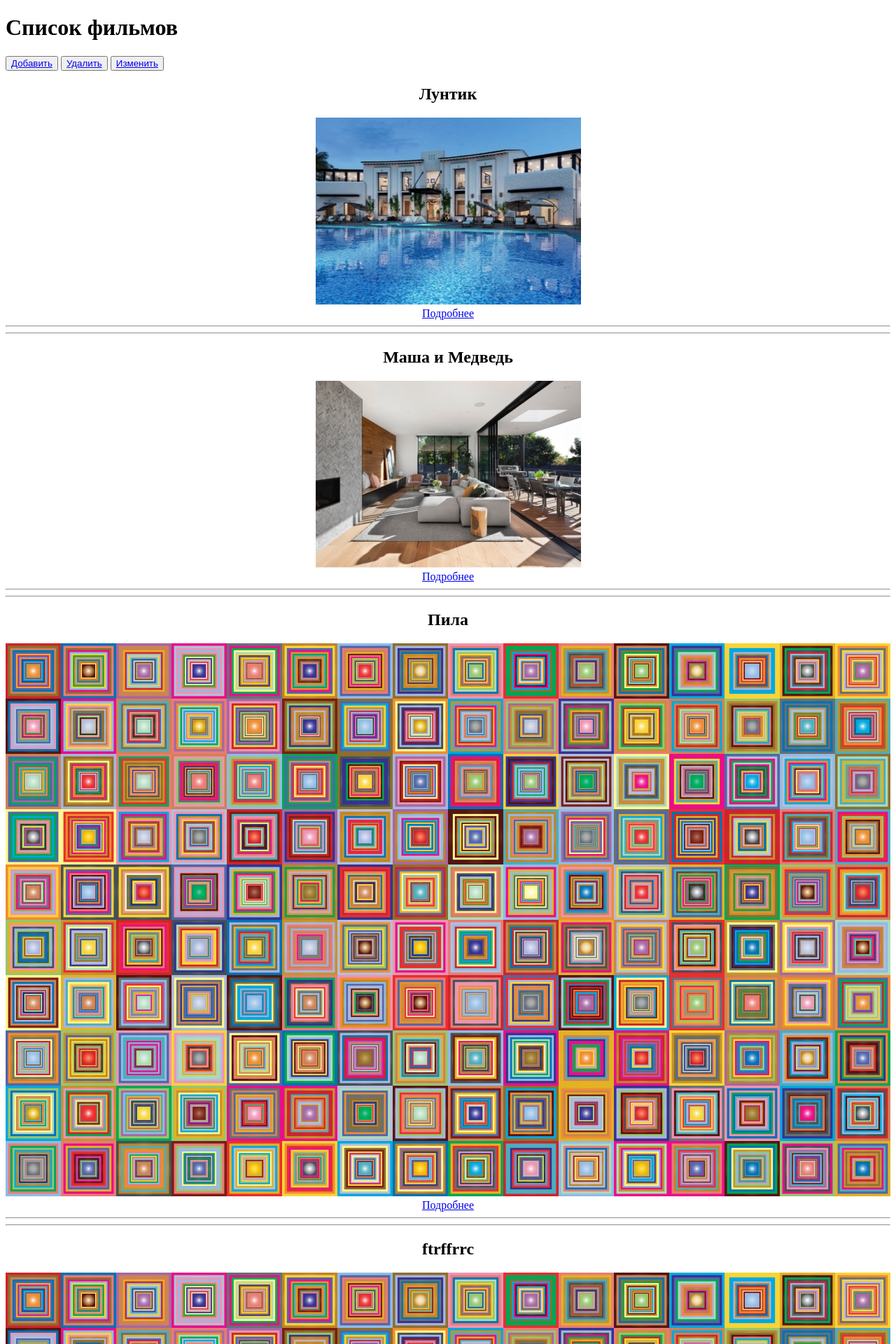
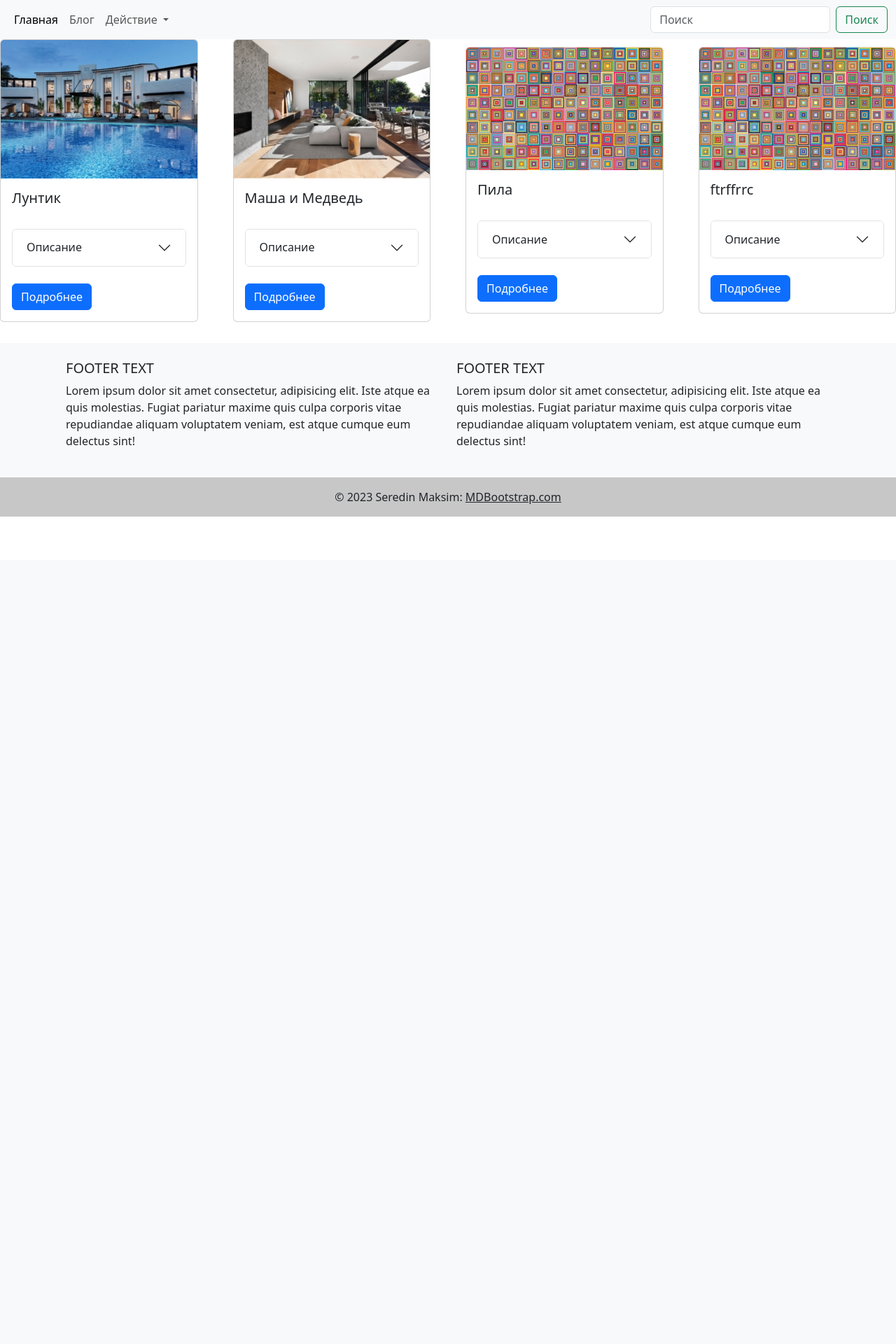
Before and after one commit to narmuhamedov/cinema.kg, a Django app: page / in a window 1280 px wide. Shown: the top 1920 px of the page at 70% size. After the commit the page ends 738 px from the top, so only its background shows below. Run offline with Django 4.2, Linux system fonts and the light colour scheme; data comes from the database, SQL or seed files in the repository; both versions use the stored data as it was after the commit.

Commit message:
'html_css'

```diff
--- /dev/null
+++ b/static/css/style.css
@@ -0,0 +1,101 @@
+.horizontal{
+    display: flex;
+    align-items: center;
+    justify-content: center;
+    gap: 50px;
+    margin-bottom: 30px;
+}
+
+* {box-sizing: border-box;}
+.air {
+  max-width: 350px;
+  margin: 50px auto 0;
+  padding: 20px;
+  background: #E4E3DF;
+  font-family: 'Oswald', sans-serif;
+}
+.form-inner {
+  border: 2px solid #909090;
+  border-bottom: none;
+}
+.stripes-block {
+  position: relative;
+  padding: 15px;
+  margin-bottom: 20px;
+  background: repeating-linear-gradient(-45deg, #E4E3DF, #E4E3DF 5px, #909090 6px, #909090 8px);
+  border-bottom: 2px solid #909090;
+}
+.stripes-block:before {
+  content: "";
+  position: absolute;
+  left: 50%;
+  top: 8px;
+  margin-left: -6px;
+  width: 14px;
+  height: 14px;
+  border-radius: 50%;
+  background: #fffffe;
+  box-shadow: 0 0 0 1px #090606, 0 0 0 12px #9c8778;
+}
+.form-row {
+  position: relative;
+  padding: 10px;
+  border-bottom: 2px solid #909090;
+}
+.form-row label {
+  display: block;
+}
+.form-row input {
+  display: block;
+  width: 100%;
+  padding: 0;
+  line-height: 30px;
+  border-width: 0;
+  background: #E4E3DF;
+}
+.form-row textarea {
+  width: 100%;
+  margin-bottom:40px;
+  padding: 0;
+  outline: 0;
+  line-height: 40px;
+  background: transparent url(https://html5book.ru/wp-content/uploads/2016/12/bg-form.png) bottom left repeat-x;
+  background-size: 8px 40px;
+  letter-spacing: 0.2em;
+  background-attachment: local;
+  background-repeat: repeat;
+  border-width: 0;
+  resize: none;
+}
+.form-row-icon {
+  position: relative;
+  border-bottom: 2px solid #909090;
+}
+.form-row-icon .fa {
+  position: absolute;
+  left: 0;
+  top: 0;
+  width: 40px;
+  height: 40px;
+  line-height: 40px;
+  text-align: center;
+  background: #909090;
+  color: #E4E3DF;
+  border-bottom: 2px solid;
+}
+.form-row-icon input {
+  display: block;
+  width: 100%;
+  padding: 0 10px 0 50px;
+  line-height: 40px;
+  box-sizing: border-box;
+  border-width: 0;
+  background: #E4E3DF;
+}
+.form-row-icon .fa-paper-plane-o {
+  border-bottom-color: #909090;
+  cursor: pointer;
+}
+.form-row-icon input[type="submit"] {
+  cursor: pointer;
+}
--- /dev/null
+++ b/templates/footer.html
@@ -0,0 +1,43 @@
+
+<footer class="bg-light text-center text-lg-start">
+  <!-- Grid container -->
+  <div class="container p-4">
+    <!--Grid row-->
+    <div class="row">
+      <!--Grid column-->
+      <div class="col-lg-6 col-md-12 mb-4 mb-md-0">
+        <h5 class="text-uppercase">Footer text</h5>
+
+        <p>
+          Lorem ipsum dolor sit amet consectetur, adipisicing elit. Iste atque ea quis
+          molestias. Fugiat pariatur maxime quis culpa corporis vitae repudiandae
+          aliquam voluptatem veniam, est atque cumque eum delectus sint!
+        </p>
+      </div>
+      <!--Grid column-->
+
+      <!--Grid column-->
+      <div class="col-lg-6 col-md-12 mb-4 mb-md-0">
+        <h5 class="text-uppercase">Footer text</h5>
+
+        <p>
+          Lorem ipsum dolor sit amet consectetur, adipisicing elit. Iste atque ea quis
+          molestias. Fugiat pariatur maxime quis culpa corporis vitae repudiandae
+          aliquam voluptatem veniam, est atque cumque eum delectus sint!
+        </p>
+      </div>
+      <!--Grid column-->
+    </div>
+    <!--Grid row-->
+  </div>
+  <!-- Grid container -->
+
+  <!-- Copyright -->
+  <div class="text-center p-3" style="background-color: rgba(0, 0, 0, 0.2);">
+    © 2023 Seredin Maksim:
+    <a class="text-dark" href="https://mdbootstrap.com/">MDBootstrap.com</a>
+  </div>
+  <!-- Copyright -->
+</footer>
+</body>
+</html>
--- /dev/null
+++ b/templates/header.html
@@ -0,0 +1,40 @@
+<!DOCTYPE html>
+<html lang="en">
+<head>
+    <meta charset="UTF-8">
+    <title>TVShow</title>
+    <link href="https://cdn.jsdelivr.net/npm/bootstrap@5.3.1/dist/css/bootstrap.min.css" rel="stylesheet" integrity="sha384-4bw+/aepP/YC94hEpVNVgiZdgIC5+VKNBQNGCHeKRQN+PtmoHDEXuppvnDJzQIu9" crossorigin="anonymous">
+    <script src="https://cdn.jsdelivr.net/npm/bootstrap@5.3.1/dist/js/bootstrap.bundle.min.js" integrity="sha384-HwwvtgBNo3bZJJLYd8oVXjrBZt8cqVSpeBNS5n7C8IVInixGAoxmnlMuBnhbgrkm" crossorigin="anonymous"></script>
+</head>
+<body>
+<nav class="navbar navbar-expand-lg bg-body-tertiary">
+  <div class="container-fluid">
+    <button class="navbar-toggler" type="button" data-bs-toggle="collapse" data-bs-target="#navbarSupportedContent" aria-controls="navbarSupportedContent" aria-expanded="false" aria-label="Переключатель навигации">
+      <span class="navbar-toggler-icon"></span>
+    </button>
+    <div class="collapse navbar-collapse" id="navbarSupportedContent">
+      <ul class="navbar-nav me-auto mb-2 mb-lg-0">
+        <li class="nav-item">
+          <a class="nav-link active" aria-current="page" href="/">Главная</a>
+        </li>
+        <li class="nav-item">
+          <a class="nav-link" href="/post/">Блог</a>
+        </li>
+        <li class="nav-item dropdown">
+          <a class="nav-link dropdown-toggle" href="#" role="button" data-bs-toggle="dropdown" aria-expanded="false">
+            Действие
+          </a>
+          <ul class="dropdown-menu">
+            <li><a class="dropdown-item" href="/create_film/">Добавить фильм</a></li>
+            <li><a class="dropdown-item" href="/delete_list/">Удалить фильм</a></li>
+            <li><a class="dropdown-item" href="/update_list/">Изменить</a></li>
+          </ul>
+        </li>
+      </ul>
+      <form class="d-flex" role="search">
+        <input class="form-control me-2" type="search" placeholder="Поиск" aria-label="Поиск">
+        <button class="btn btn-outline-success" type="submit">Поиск</button>
+      </form>
+    </div>
+  </div>
+</nav>
--- a/templates/tvshow/tvshow.html
+++ b/templates/tvshow/tvshow.html
@@ -1,22 +1,31 @@
-<!DOCTYPE html>
-<html lang="en">
-<head>
-    <meta charset="UTF-8">
-    <title>TVShow</title>
-</head>
-<body>
-<h1>Список фильмов</h1>
-<button><a href="/create_film/">Добавить</a></button>
-<button><a href="/delete_list/">Удалить</a></button>
-<button><a href="/update_list/">Изменить</a></button>
-<center>
-    {% for i in show_key %}
-        <h2>{{i.title}}</h2>
-        <img src="{{i.image.url}}" alt=""><br>
-        <a href="/show_detaill/{{i.id}}">Подробнее</a>
-        <hr>
-        <hr>
-    {% endfor %}
-</center>
-</body>
-</html>
+{% load static %}
+{% include 'header.html' %}
+<link rel="stylesheet" href="{% static 'css/style.css' %}">
+<div class="horizontal">
+{% for i in show_key %}
+<div class="card" style="width: 18rem;">
+  <img src="{{i.image.url}}" class="card-img-top" alt="...">
+  <div class="card-body">
+    <h5 class="card-title">{{i.title}}</h5>
+    <br>
+      <div class="accordion" id="accordionExample">
+  <div class="accordion-item">
+    <h2 class="accordion-header">
+      <button class="accordion-button collapsed" type="button" data-bs-toggle="collapse" data-bs-target="#collapseThree" aria-expanded="false" aria-controls="collapseThree">
+        Описание
+      </button>
+    </h2>
+    <div id="collapseThree" class="accordion-collapse collapse" data-bs-parent="#accordionExample">
+      <div class="accordion-body">
+         <p class="card-text">{{i.description}}</p>
+      </div>
+    </div>
+  </div>
+</div>
+    <br>
+    <a href="/show_detaill/{{i.id}}" class="btn btn-primary">Подробнее</a>
+  </div>
+</div>
+{% endfor %}
+</div>
+{% include 'footer.html' %}
--- a/tv_shows/models.py
+++ b/tv_shows/models.py
@@ -8,7 +8,7 @@ class TvShow(models.Model):
     )
     title = models.CharField(max_length=100)
     description = models.TextField()
-    image = models.ImageField(upload_to='film/')
+    image = models.FileField(upload_to='film/', null=True)
     act = models.CharField(max_length=100, choices=CHOICE_ACT)
     cost = models.PositiveIntegerField()
     created_at = models.DateTimeField(auto_now_add=True)
```
Also changed, not shown: templates/crud/create_film.html (+11 -11 lines), templates/crud/edit.html (+11 -10 lines), templates/crud/update_film_list.html (+7 -10 lines), templates/post.html (+2 -9 lines), templates/tvshow/tvshow_detail.html (+17 -15 lines), db.sqlite3, media/film/retro-2031321.svg (added), media/film/retro-2031321_6NQyWgE.svg (added), media/film/retro-2031321_uujRimm.svg (added), tv_shows/migrations/0002_alter_tvshow_image.py (added).
